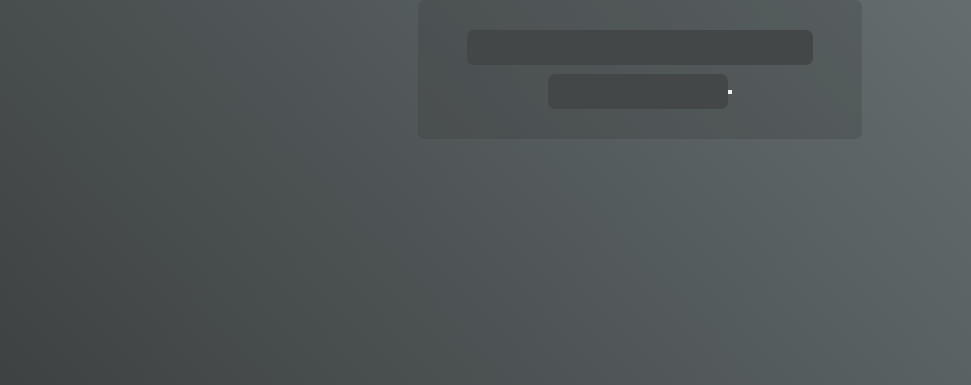
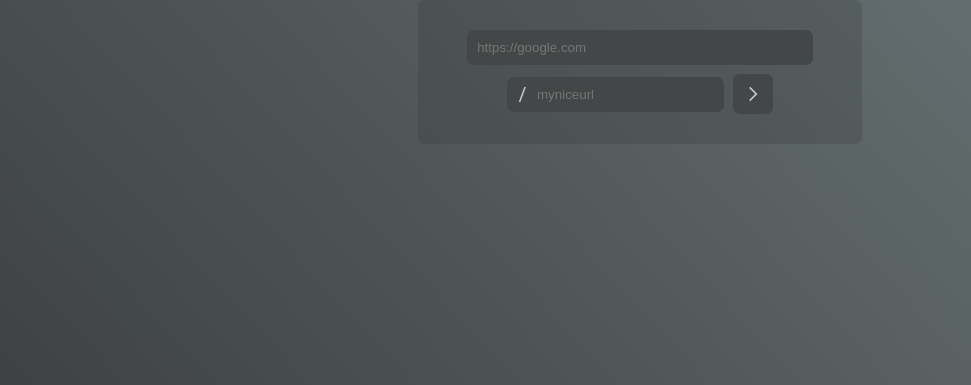
Before and after one commit to rcovery/url-shorter, a Django app: page / in a window 1280 px wide. Shown: the part 35-420 px from the top of the page, without its empty margins (0-971 px from the left). Run offline with Django 4.2, Linux system fonts and the light colour scheme.

Commit message:
feat: finish template

```diff
--- a/url-shorter/app/static/css/styles.css
+++ b/url-shorter/app/static/css/styles.css
@@ -31,6 +31,7 @@
     border: none;
     border-radius: 7px;
     background: var(--dark-low);
+    color: var(--off-white);
     padding: 10px;
     width: 90%;
 }
@@ -40,6 +41,18 @@
     justify-content: center;
     align-items: center;
     row-gap: 9px;
+    column-gap: 9px;
+}
+
+.relative {
+    position: relative;
+}
+
+.slash {
+    position: absolute;
+    left: 12px;
+    top: 4px;
+    color: var(--off-white);
 }
 
 .column {
@@ -53,3 +66,12 @@
     padding: 30px;
     border-radius: 7px;
 }
+
+.button {
+    border-radius: 7px;
+    background: var(--dark-low);
+    padding: 10px;
+    border: none;
+    cursor: pointer;
+    fill: var(--off-white);
+}
--- a/url-shorter/app/templates/app/index.html
+++ b/url-shorter/app/templates/app/index.html
@@ -8,11 +8,34 @@
 
     <div class="flex card">
         <div class="flex column" style="width: 100%">
-            <input class="field" type='text' name="url"/>
+            <input
+                class="field"
+                type='text'
+                name="url"
+                placeholder="https://google.com"
+            />
 
             <div class="flex">
-                <input class="field" type='text' name="name"/>
-                <button type="submit"></button>
+                <div class="relative">
+                    <input
+                        class="field"
+                        placeholder="myniceurl"
+                        type='text'
+                        name="name"
+                        style="
+                            padding-left: 30px;
+                            width: 100%;
+                        "
+                    />
+                    <h2 class="slash">
+                        /
+                    </h2>
+                </div>
+                <button class="button" type="submit">
+                    <svg xmlns="http://www.w3.org/2000/svg" width="20" height="20" viewBox="0 0 24 24">
+                        <polygon points="7.293 4.707 14.586 12 7.293 19.293 8.707 20.707 17.414 12 8.707 3.293 7.293 4.707"/>
+                    </svg>
+                </button>
             </div>
         </div>
     </div>
```
